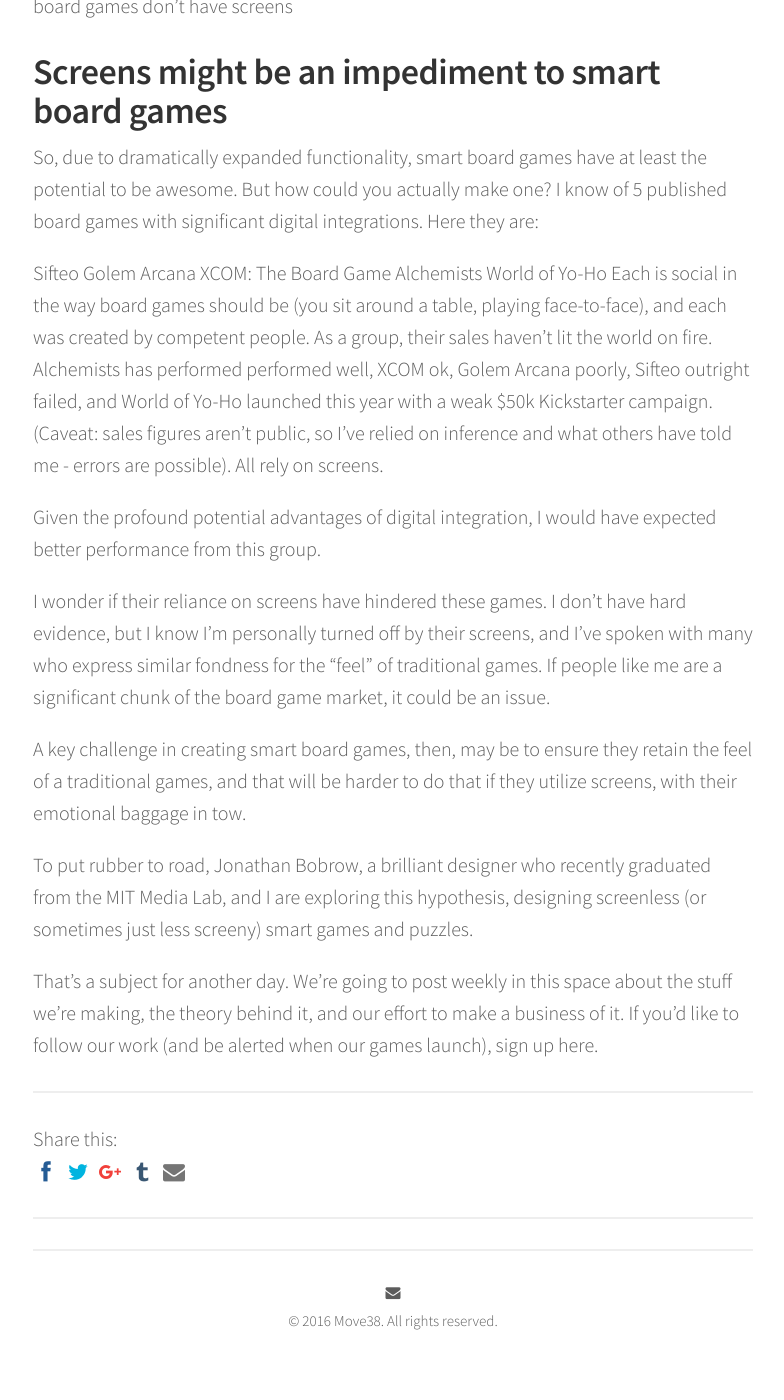
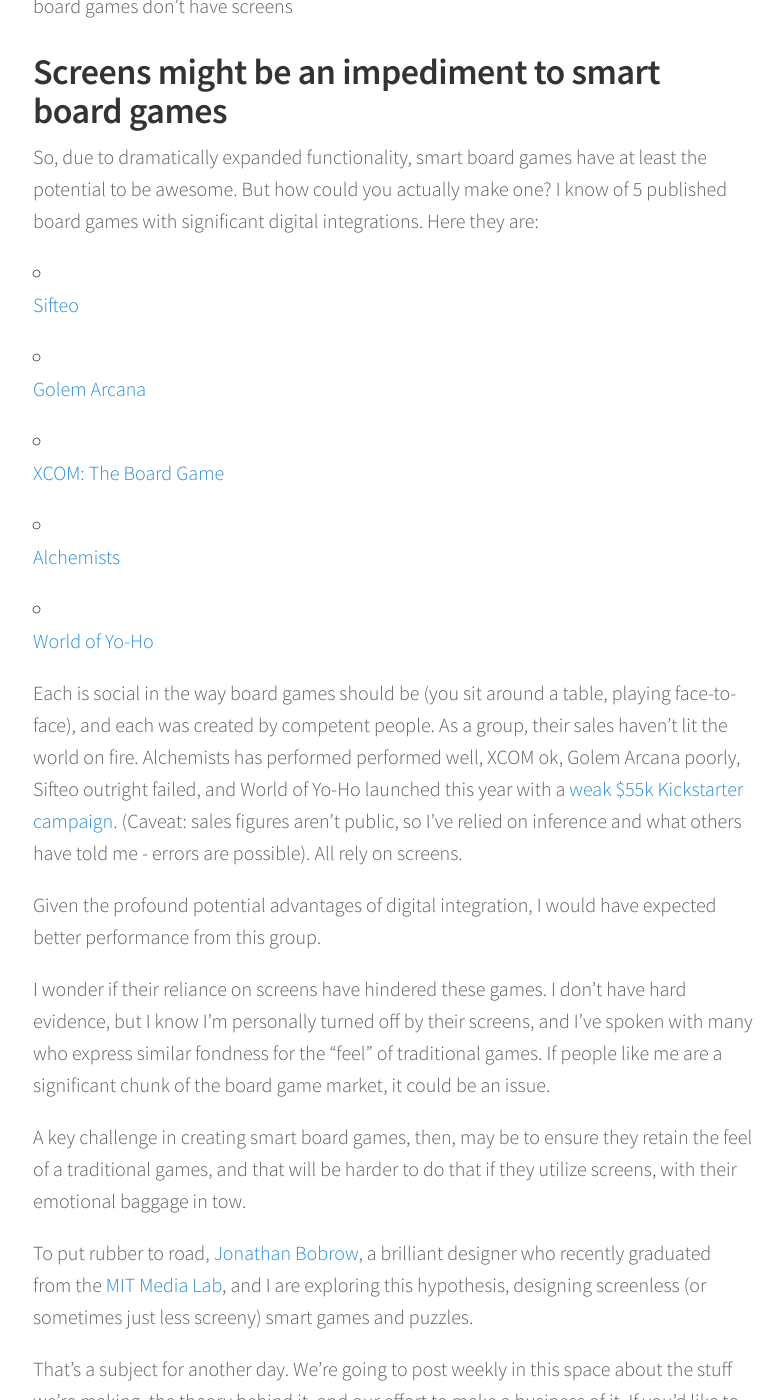
Before and after one commit to jbobrow/Move38-website, a Jekyll site: the page built from _posts/2016-09-23-smart-board-games-in-the-age-of-screens.markdown, in a window 1280 px wide and 1400 px high, scrolled down 3238 px. Shown: the whole window, without its empty margins (247-1031 px from the left). Built offline with Jekyll 4.4.1, drawn with Linux system fonts in a browser that asks for light colours; nearby versions of some CDN libraries; comment, search, counter and statistics services are not loaded.

Commit message:
Updated Smart Board Games In The Age Of Screens

```diff
--- a/_posts/2016-09-23-smart-board-games-in-the-age-of-screens.markdown
+++ b/_posts/2016-09-23-smart-board-games-in-the-age-of-screens.markdown
@@ -57,12 +57,17 @@
 
 So, due to dramatically expanded functionality, smart board games have at least the potential to be awesome. But how could you actually make one? I know of 5 published board games with significant digital integrations. Here they are:
 
-Sifteo
-Golem Arcana
-XCOM: The Board Game
-Alchemists
-World of Yo-Ho
-Each is social in the way board games should be (you sit around a table, playing face-to-face), and each was created by competent people. As a group, their sales haven't lit the world on fire. Alchemists has performed performed well, XCOM ok, Golem Arcana poorly, Sifteo outright failed, and World of Yo-Ho launched this year with a weak $50k Kickstarter campaign. (Caveat: sales figures aren't public, so I've relied on inference and what others have told me - errors are possible). All rely on screens.
+* [Sifteo](https://www.amazon.com/Sifteo-Cubes-Intelligent-System-Newest/dp/B008X0ACP2)
+
+* [Golem Arcana](http://golemarcana.com/)
+
+* [XCOM: The Board Game](https://boardgamegeek.com/boardgame/163602/xcom-board-game)
+
+* [Alchemists](https://boardgamegeek.com/boardgame/161970/alchemists)
+
+* [World of Yo-Ho](http://yoho.io/english/index.html)
+
+Each is social in the way board games should be (you sit around a table, playing face-to-face), and each was created by competent people. As a group, their sales haven't lit the world on fire. Alchemists has performed performed well, XCOM ok, Golem Arcana poorly, Sifteo outright failed, and World of Yo-Ho launched this year with a [weak $55k Kickstarter campaign](https://www.kickstarter.com/projects/iello/world-of-yo-ho/description). (Caveat: sales figures aren't public, so I've relied on inference and what others have told me - errors are possible). All rely on screens.
 
 Given the profound potential advantages of digital integration, I would have expected better performance from this group.
 
@@ -70,6 +75,6 @@
 
 A key challenge in creating smart board games, then, may be to ensure they retain the feel of a traditional games, and that will be harder to do that if they utilize screens, with their emotional baggage in tow.
 
-To put rubber to road, Jonathan Bobrow, a brilliant designer who recently graduated from the MIT Media Lab, and I are exploring this hypothesis, designing screenless (or sometimes just less screeny) smart games and puzzles.
+To put rubber to road, [Jonathan Bobrow](http://cargo.jonathanbobrow.com/), a brilliant designer who recently graduated from the [MIT Media Lab](https://www.media.mit.edu/), and I are exploring this hypothesis, designing screenless (or sometimes just less screeny) smart games and puzzles.
 
 That's a subject for another day. We're going to post weekly in this space about the stuff we're making, the theory behind it, and our effort to make a business of it. If you'd like to follow our work (and be alerted when our games launch), sign up here.
```
